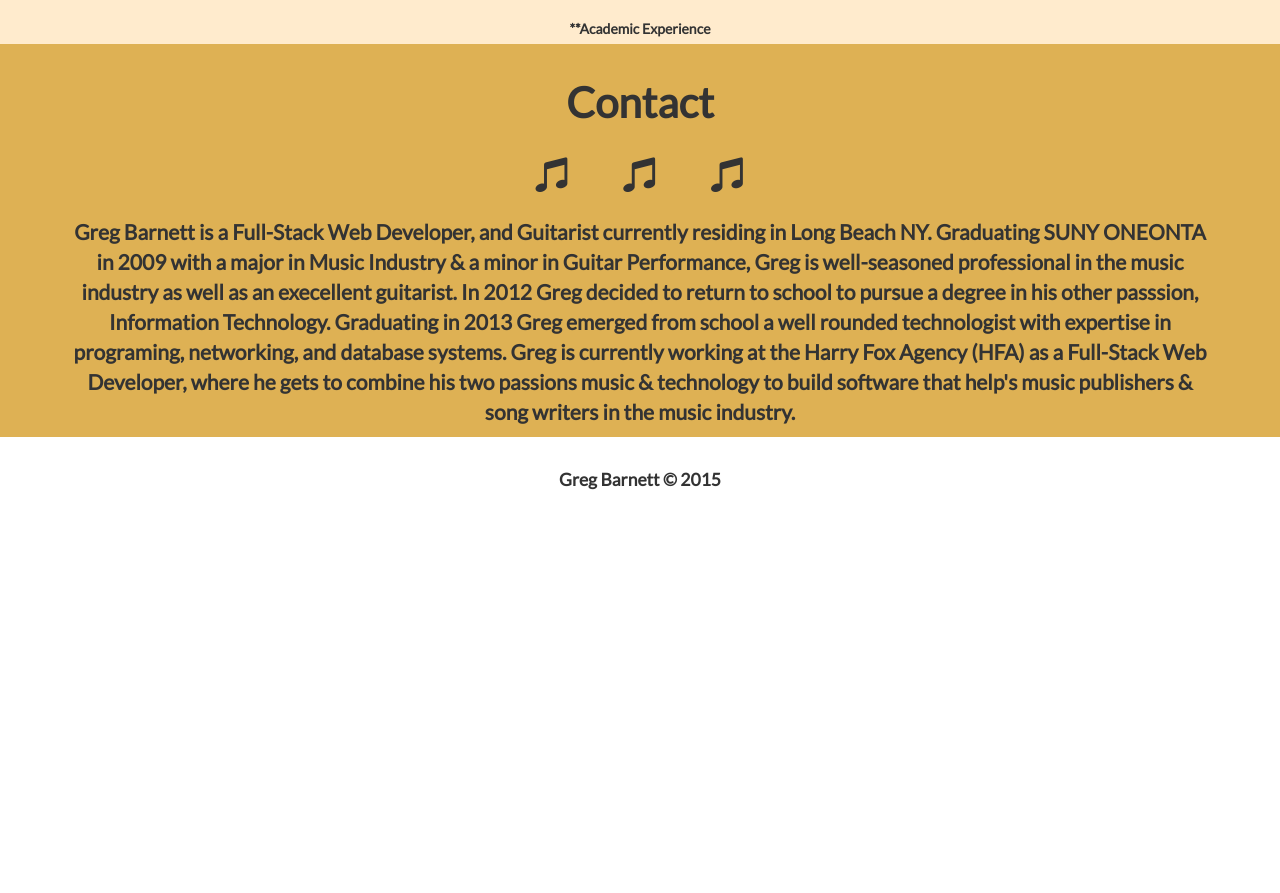
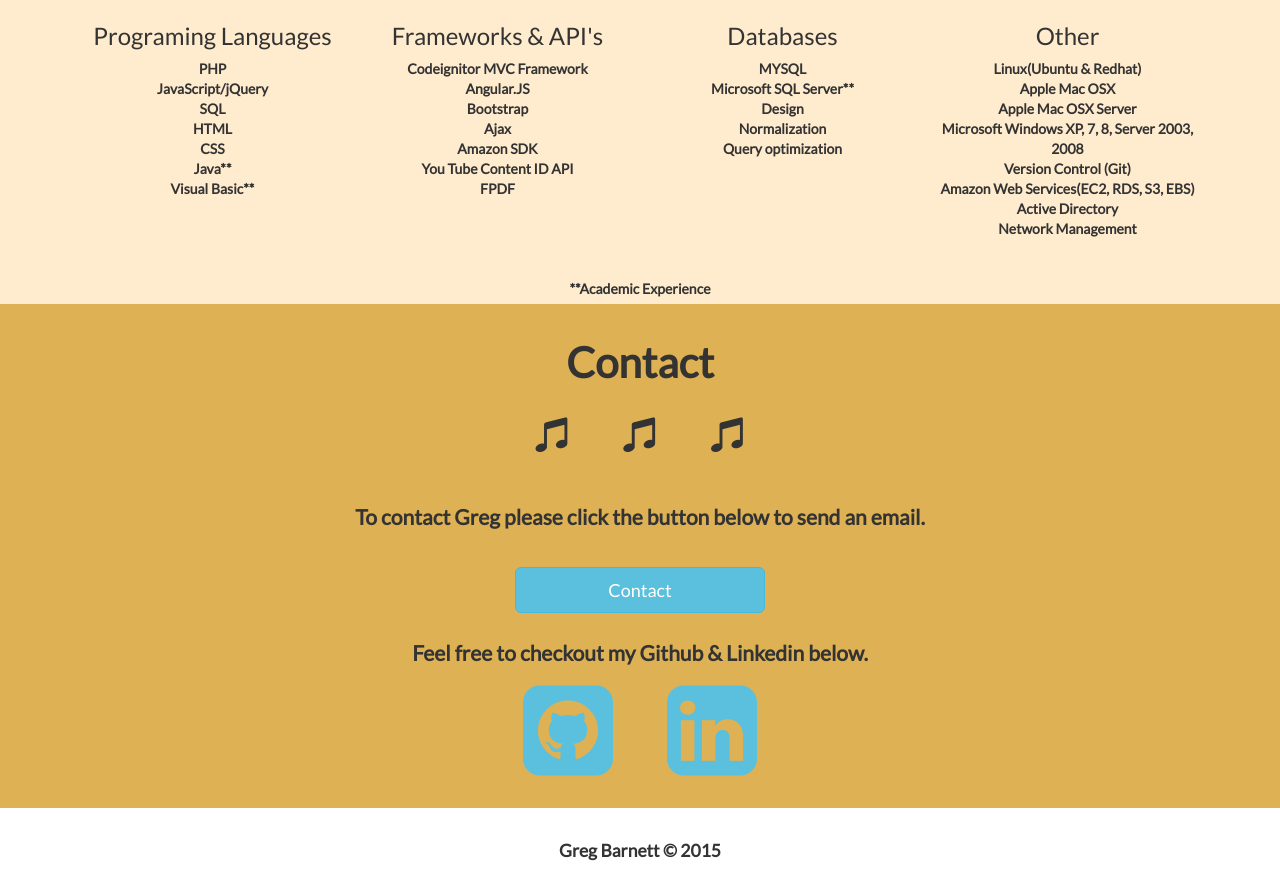
Before and after one commit to beyondkeysystem/website-portfolio, a plain HTML site: page index.html in a window 1280 px wide. Shown: the part 1773-2666 px from the top of the page. Before the commit the page ends 2295 px from the top, so only its background shows below. Drawn offline with Linux system fonts and the light colour scheme.

Commit message:
fix to js, some css change for mobile

```diff
--- a/css/gb.css
+++ b/css/gb.css
@@ -83,6 +83,7 @@ header{
 
 #about_text{
 	font-size: 1.5em;
+	padding: 40px;
 }
 
 #skills{
@@ -109,6 +110,7 @@ header{
 #profile_img{
   margin-left: auto;
   margin-right: auto;
+  border: solid black 2px;
   border-radius: 350px;
   height: 200px;
   width: 200px;
@@ -122,9 +124,37 @@ header{
 	margin-bottom: 5px;
 }
 
+.social_container{
+	padding:25px;
+}
+
+#github_button{
+	margin-right: 50px;
+}
+
+#email_text{
+	padding:25px;
+}
+
+.contact_content{
+	font-size: 1.5em;
+}
+
+.email_button{
+	width: 250px;
+}
+
 span.glyphicon-music{
 	font-size: 2.5em;
 	padding: 25px;
+}
+
+.social_container a{
+	color:rgb(91,192,222);
+}
+
+.social_container a:hover{
+	color:green;
 }
 
 footer{
@@ -149,7 +179,7 @@ footer{
 	}
 	header .container {
 	    padding-top: 50px;
-	    padding-bottom: 300px;
+	    padding-bottom: 450px;
 	}
 }
 
@@ -163,4 +193,11 @@ footer{
 	#name{
 		font-size: 3em;
 	}
+	#skill_intro{
+		font-size: 2em;
+	}
+	header .container {
+	    padding-top: 50px;
+	    padding-bottom: 250px;
+	}
 }
--- a/index.html
+++ b/index.html
@@ -1,5 +1,6 @@
 <!DOCTYPE html>
 <html>
+<meta name="viewport" content="width=device-width, initial-scale=1, maximum-scale=1">
 <head>
 	<title>Greg Barnett - Full Stack Web Developer</title>
 	<!-- jQuery -->
@@ -14,6 +15,9 @@
 
 	<!-- Bootstrap CSS -->
 	<link href="css/bootstrap.min.css" rel="stylesheet">
+
+	<!--fontawesome css via CDN -->
+	<link rel="stylesheet" href="http://maxcdn.bootstrapcdn.com/font-awesome/4.3.0/css/font-awesome.min.css">
 
 	<!-- Custom CSS -->
 	<link href="css/gb.css" rel="stylesheet">
@@ -200,7 +204,27 @@
 	                	<span class="glyphicon glyphicon-music" aria-hidden="true"></span>
 						<span class="glyphicon glyphicon-music" aria-hidden="true"></span>
 					</div>
-	                <p id = "about_text">Greg Barnett is a Full-Stack Web Developer, and Guitarist currently residing in Long Beach NY. Graduating SUNY ONEONTA in 2009 with a major in Music Industry &amp; a minor in Guitar Performance, Greg is well-seasoned professional in the music industry as well as an execellent guitarist. In 2012 Greg decided to return to school to pursue a degree in his other passsion, Information Technology. Graduating in 2013 Greg emerged from school a well rounded technologist with expertise in programing, networking, and database systems. Greg is currently working at the Harry Fox Agency (HFA) as a Full-Stack Web Developer, where he gets to combine his two passions music &amp; technology to build software that help's music publishers &amp; song writers in the music industry.</p>
+					<div class = "contact_content">
+						<div>
+			                <p id = "email_text">To contact Greg please click the button below to send an email.</p>
+			                <a href= "mailto:Zombie374@aol.com" class = "email_button btn btn-lg btn-info">Contact</a>
+			            </div>
+			            <div class = "social_container">
+			            	<p>Feel free to checkout my Github &amp; Linkedin below.</p>
+
+			            	<span id = "github_button">
+			            		<a href = "https://github.com/Gbarnett374">
+			            			<i class="fa fa-github-square fa-5x"></i>
+			            		</a>
+			            	</span>
+
+			            	<span id = "linkedin_button">
+			            		<a href = "https://www.linkedin.com/pub/greg-barnett/82/ba7/828">
+			            			<i class="fa fa-linkedin-square fa-5x"></i>
+			            		</a>
+			            	</span>
+			            </div>
+		       		</div>
 	            </div>
 	        </div>
 	    </div>
--- a/js/scrolling-nav.js
+++ b/js/scrolling-nav.js
@@ -26,9 +26,9 @@ $(function() {
         event.preventDefault();
     });
     // Closes the Responsive Menu on Menu Item Click
-    // $('.navbar-collapse ul li a').click(function() {
-    //     $('.navbar-toggle:visible').click();
-    // });
+    $('.navbar-collapse ul li a').click(function() {
+        $('.navbar-toggle:visible').click();
+    });
 });
 // $(function() {
 //     $('body').on('click', '.page-scroll a', function(event) {
```
